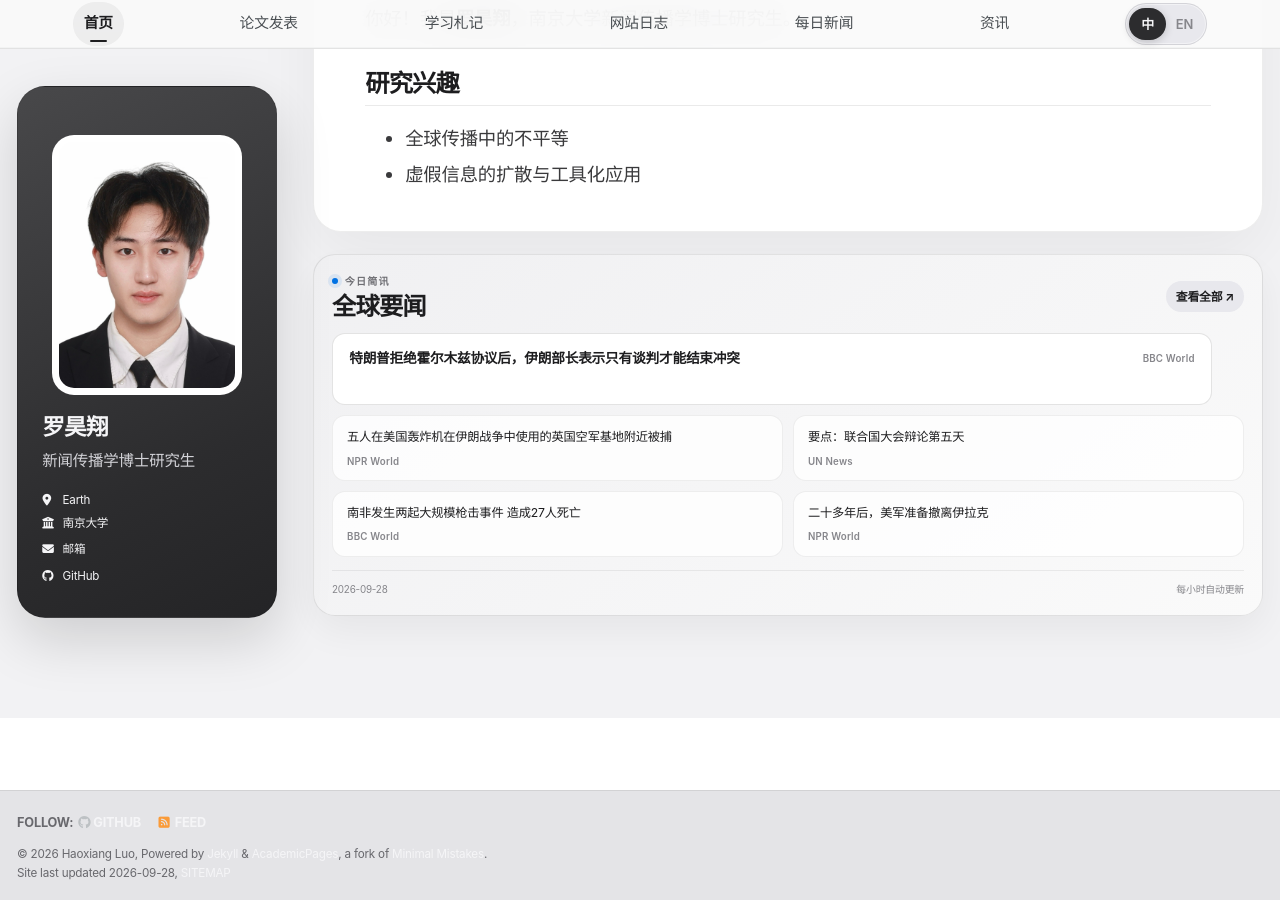
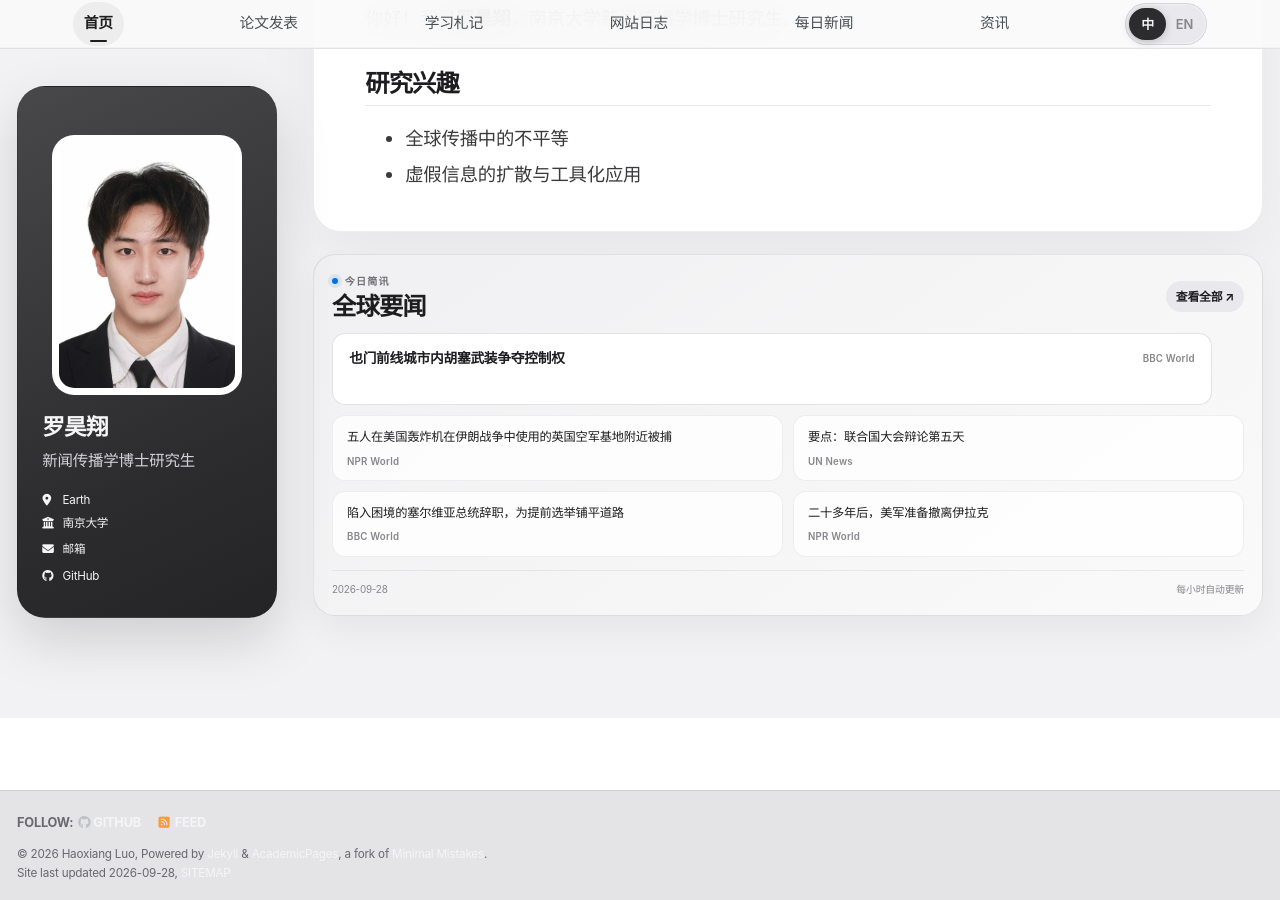
Before and after one commit to HaoxiangLuo/HaoxiangLuo.github.io, a Jekyll site: the page built from _pages/about-zh.md, in a window 1280 px wide and 900 px high, scrolled down 238 px. Built offline with Jekyll 4.4.1, drawn with Linux system fonts in a browser that asks for light colours; a style sheet for code colours, icons or effects is not loaded.

Commit message:
Update daily news 2026-09-28

```diff
--- a/_data/daily_news.json
+++ b/_data/daily_news.json
@@ -1,14 +1,14 @@
 {
-  "updated_at": "2026-09-28T07:23:10+08:00",
+  "updated_at": "2026-09-28T08:34:14+08:00",
   "days": [
     {
       "date": "2026-09-28",
       "items": [
         {
-          "title": "Iranian minister says only negotiation can end conflict after Trump rejects Hormuz deal",
+          "title": "Inside Yemen's front-line city as Houthis battle for control",
           "source": "BBC World",
-          "url": "https://www.bbc.co.uk/news/articles/cmvgyyw2jeego?at_medium=RSS&at_campaign=rss",
-          "title_zh": "特朗普拒绝霍尔木兹协议后，伊朗部长表示只有谈判才能结束冲突"
+          "url": "https://www.bbc.co.uk/news/articles/cw98005ndz7no?at_medium=RSS&at_campaign=rss",
+          "title_zh": "也门前线城市内胡塞武装争夺控制权"
         },
         {
           "title": "Five arrested near UK air base used by U.S. bombers in Iran war",
@@ -23,10 +23,10 @@
           "title_zh": "要点：联合国大会辩论第五天"
         },
         {
-          "title": "Two mass shootings in South Africa leave 27 dead",
+          "title": "Embattled Serbian president resigns, paving way for early elections",
           "source": "BBC World",
-          "url": "https://www.bbc.co.uk/news/articles/ck5ywnp075d1o?at_medium=RSS&at_campaign=rss",
-          "title_zh": "南非发生两起大规模枪击事件 造成27人死亡"
+          "url": "https://www.bbc.co.uk/news/articles/ckpq0g7z5pjjo?at_medium=RSS&at_campaign=rss",
+          "title_zh": "陷入困境的塞尔维亚总统辞职，为提前选举铺平道路"
         },
         {
           "title": "After more than two decades, U.S. forces prepare to leave Iraq",
@@ -41,10 +41,10 @@
           "title_zh": "全球秩序面临“破裂”，加拿大敦促加强伙伴关系"
         },
         {
-          "title": "Embattled Serbian president resigns, paving way for early elections",
+          "title": "Two bodies found after avalanche hits Himalayan climbing group",
           "source": "BBC World",
-          "url": "https://www.bbc.co.uk/news/articles/ckpq0g7z5pjjo?at_medium=RSS&at_campaign=rss",
-          "title_zh": "陷入困境的塞尔维亚总统辞职，为提前选举铺平道路"
+          "url": "https://www.bbc.co.uk/news/articles/cwjdvml9e897o?at_medium=RSS&at_campaign=rss",
+          "title_zh": "喜马拉雅登山队遭遇雪崩后发现两具尸体"
         },
         {
           "title": "South Africa reels from spate of mass shootings that killed 38 people in a week",
```
